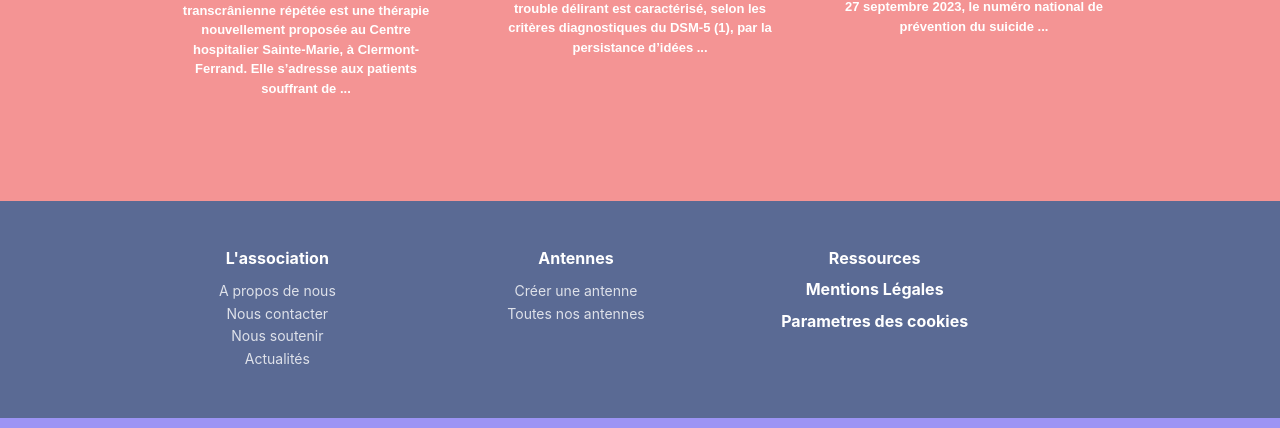
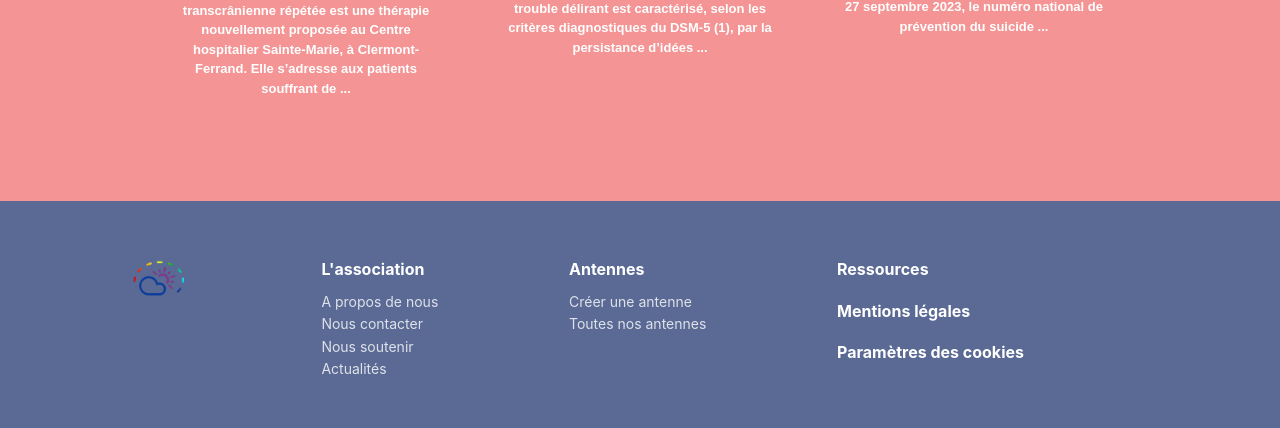
Before and after one commit to NeyviuS/BUT2_SaeWeb_JJCB, a PHP site: page /html/index.html in a window 1280 px wide. Shown: the part 2505-2933 px from the top of the page. Run offline with PHP 8.4, Linux system fonts and the light colour scheme.

Commit message:
Modifs footer

```diff
--- a/html/index.html
+++ b/html/index.html
@@ -188,32 +188,28 @@
 </main>
 
 <footer class="footer-clean">
-    <div class="container">
-        <div class="row justify-content-center">
-            <div class="col-sm-4 col-md-4 item text-center">
-                <h3>L'association</h3>
+    <img src="../images/logo.png">
+    <span class="secondaire">
+    <h3><a href="#">L'association</a></h3>
       <ul>
         <li><a href="#">A propos de nous</a></li>
         <li><a href="#">Nous contacter</a></li>
         <li><a href="#">Nous soutenir</a></li>
         <li><a href="#">Actualités</a></li>
       </ul>
-            </div>
-            <div class="col-sm-4 col-md-4 item text-center">
-                <h3>Antennes</h3>
+  </span>
+    <span class="secondaire">
+    <h3><a href="#">Antennes</a></h3>
       <ul>
         <li><a href="#">Créer une antenne</a></li>
         <li><a href="#">Toutes nos antennes</a></li>
-
       </ul>
-            </div>
-            <div class="col-sm-4 col-md-4 item text text-center">
-                <h3>Ressources</h3>
-                <h3>Mentions Légales</h3>
-                <h3>Parametres des cookies</h3>
-            </div>
-        </div>
-    </div>
+  </span>
+    <span>
+    <h3><a href="#">Ressources</a></h3>
+    <h3><a href="#">Mentions légales</a></h3>
+    <h3><a href="#">Paramètres des cookies</a></h3>
+  </span>
 </footer>
 
 </body>
--- a/style/style.css
+++ b/style/style.css
@@ -262,8 +262,6 @@ section {
 }
 
 
-/*Footer*/
-
 .footer-clean {
     padding:48px;
     background-color:#5A6A94;
@@ -275,11 +273,13 @@ section {
     padding-right: 20%;
 }
 
-  .footer-clean h3 {
+.footer-clean h3 a {
+    text-decoration: none;
     margin-top:0;
     margin-bottom:12px;
     font-weight:bold;
     font-size:16px;
+    color: white;
 }
 
 .footer-clean ul {
@@ -305,12 +305,21 @@ section {
     height: 7%;
 }
 
-@media (max-width:767px) {
-    .footer-clean .item {
-      text-align:center;
-      padding-bottom:20px;
+@media (max-width: 800px) {
+    span{
+        flex-direction: column;
     }
+    .secondaire{
+        display: none;
+        width: 0px;
     }
+    footer > img {
+        width: 20%;
+        height: 20%;
+    }
+
+}
+
 
 
 /* Qui-sommes-nous (déplacé de style.css)*/
```
Also changed, not shown: html/antennes.html (+12 -16 lines), html/quisommesnous.html (+7 -7 lines). Lines whose indentation alone changed are shown as unchanged.
